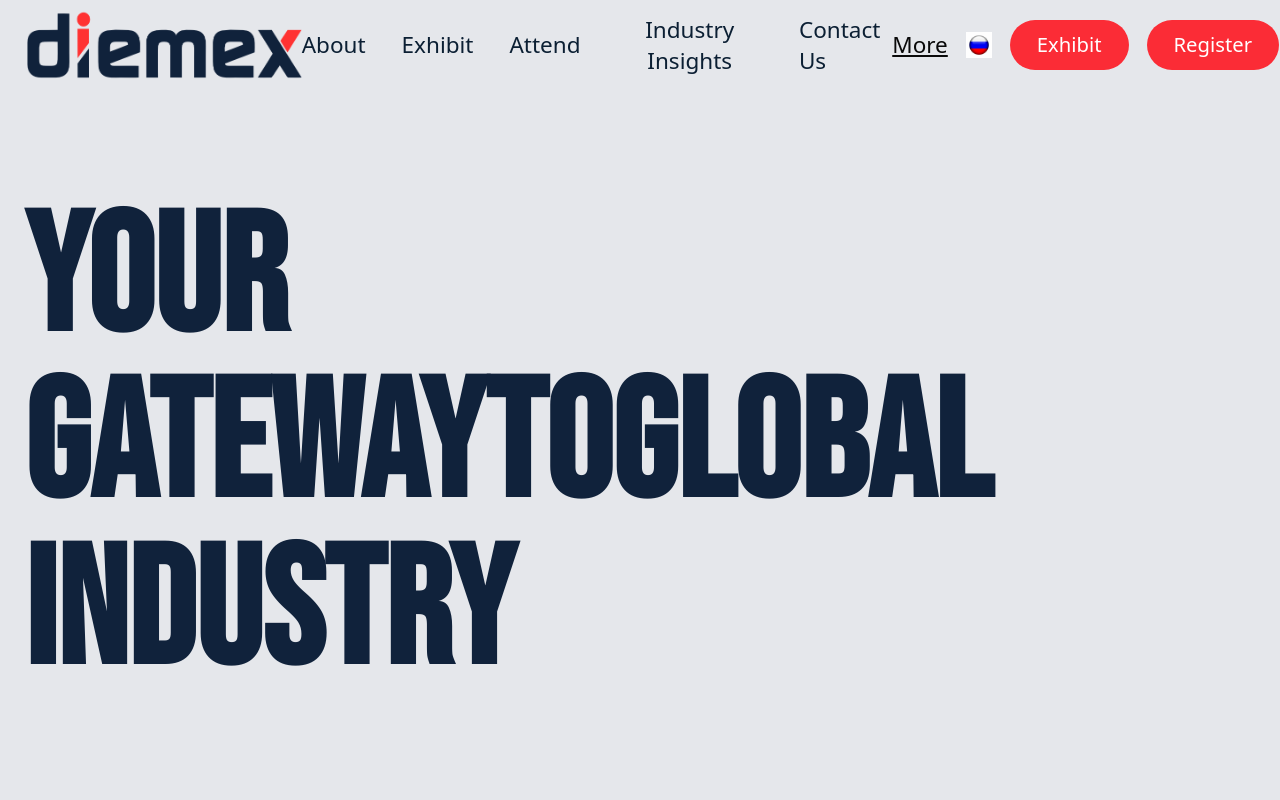
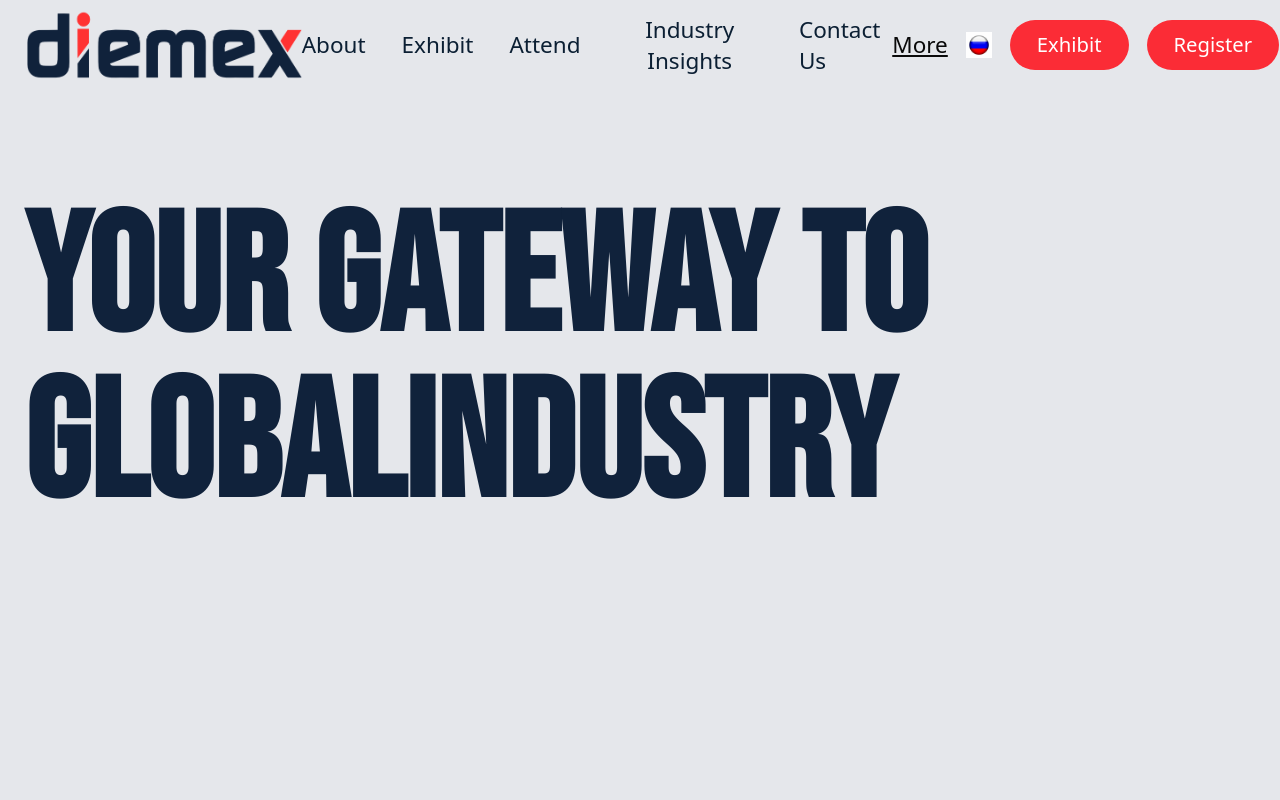
Before and after one commit to Sandeep1816/diemex, a Next.js app: page /about-diemex in a window 1280 px wide. Shown: the top 800 px of the page. Built offline with nearby package versions, Linux system fonts and the light colour scheme.

Commit message:
Update HeroSection.tsx

```diff
--- a/components/about-diemex/HeroSection.tsx
+++ b/components/about-diemex/HeroSection.tsx
@@ -23,9 +23,8 @@ export function HeroSection() {
               title-202
             "
           >
-            <span>YOUR GATEWAY</span>
-            <span>TO</span>
-            <span>GLOBAL INDUSTRY</span>
+            <span>YOUR GATEWAY TO GLOBAL</span>
+            <span>INDUSTRY</span>
           </h1>
         )}
       </div>
```
